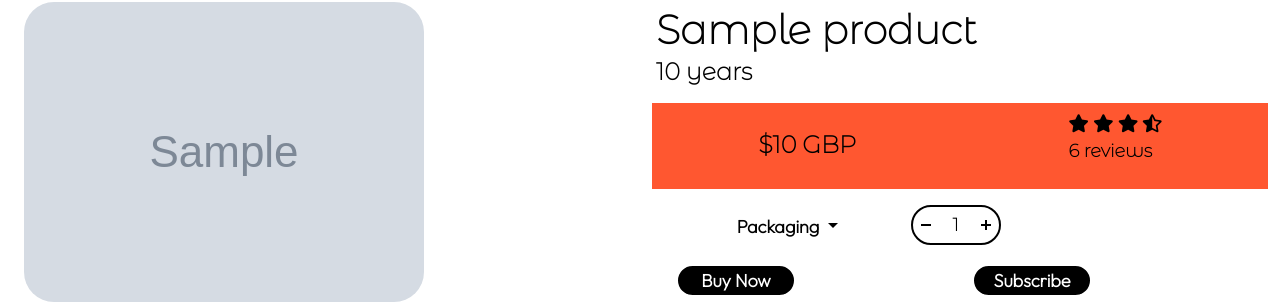
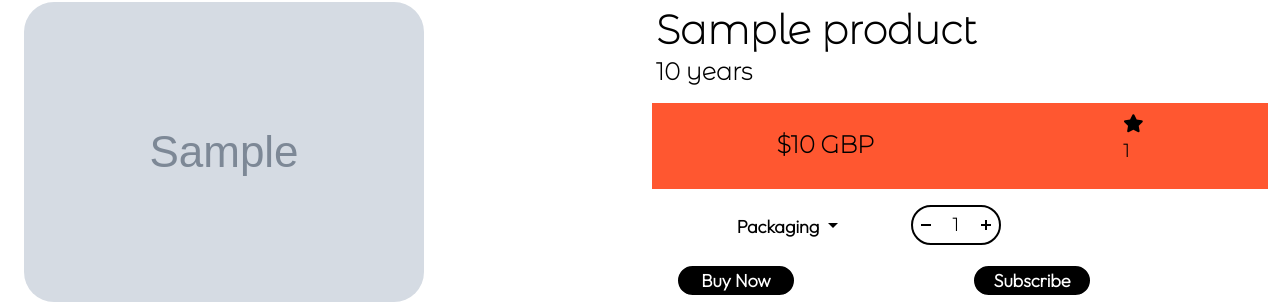
Before and after one commit to mfarzamalam/whiskey_me, a Django app: template templates/new_template/product-page.html in a window 1280 px wide. Shown: the part 215-521 px from the top of the page. Run offline with Django 3.2, Linux system fonts and the light colour scheme; the template is opened without the code that fills it: most values are stand-ins (such as "Sample title", 1, 10 or a date in 2020); grey boxes marked "Sample" are stand-in pictures; some libraries are stand-ins or nearby versions.

Commit message:
remove filters from shop page and added count in product details

```diff
--- a/pages/views.py
+++ b/pages/views.py
@@ -103,7 +103,7 @@ class ProductAgeRange(View):
 
 class ProductBottleSize(View):
     def get(self, request, size, *args, **kwargs):
-        category = Category.objects.get(name=size)
+        category = Category.objects.filter(name=size).first()
         product  = Product.objects.filter(category=category)
         context = {
             'product': product,
--- a/templates/new_template/product-page.html
+++ b/templates/new_template/product-page.html
@@ -44,11 +44,36 @@
                     <span>
                         <div>
                             <div>
-                                <i class="fas fa-star"></i>
-                                <i class="fas fa-star"></i>
-                                <i class="fas fa-star"></i>
-                                <i class="fas fa-star-half-alt"></i> <br />
-                                <p>6 reviews</p>
+                                {% if product.total_ratings == 5 %}
+                                    <i class="fas fa-star"></i>
+                                    <i class="fas fa-star"></i>
+                                    <i class="fas fa-star"></i>
+                                    <i class="fas fa-star"></i>
+                                    <i class="fas fa-star"></i>
+                                {% endif %}
+
+                                {% if product.total_ratings == 4 %}
+                                    <i class="fas fa-star"></i>
+                                    <i class="fas fa-star"></i>
+                                    <i class="fas fa-star"></i>
+                                    <i class="fas fa-star"></i>
+                                {% endif %}
+
+                                {% if product.total_ratings == 3 %}
+                                    <i class="fas fa-star"></i>
+                                    <i class="fas fa-star"></i>
+                                    <i class="fas fa-star"></i>
+                                {% endif %}
+
+                                {% if product.total_ratings == 2 %}
+                                    <i class="fas fa-star"></i>
+                                    <i class="fas fa-star"></i>
+                                {% endif %}
+
+                                {% if product.total_ratings == 1 %}
+                                    <i class="fas fa-star"></i>
+                                {% endif %}
+                                <p>{{total_comment}}</p>
                             </div>
                         </div>
                     </span>
```
Also changed, not shown: templates/new_template/shop.html (+2 -10 lines).
